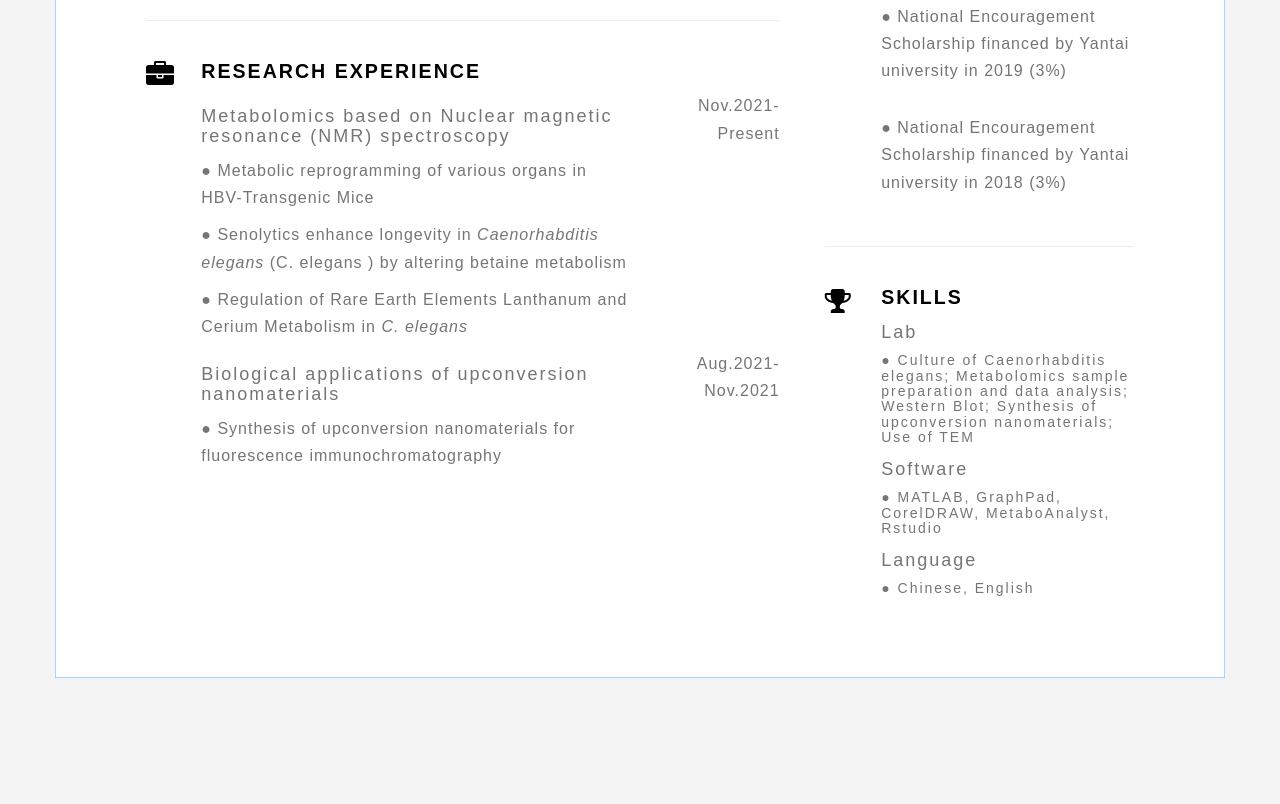
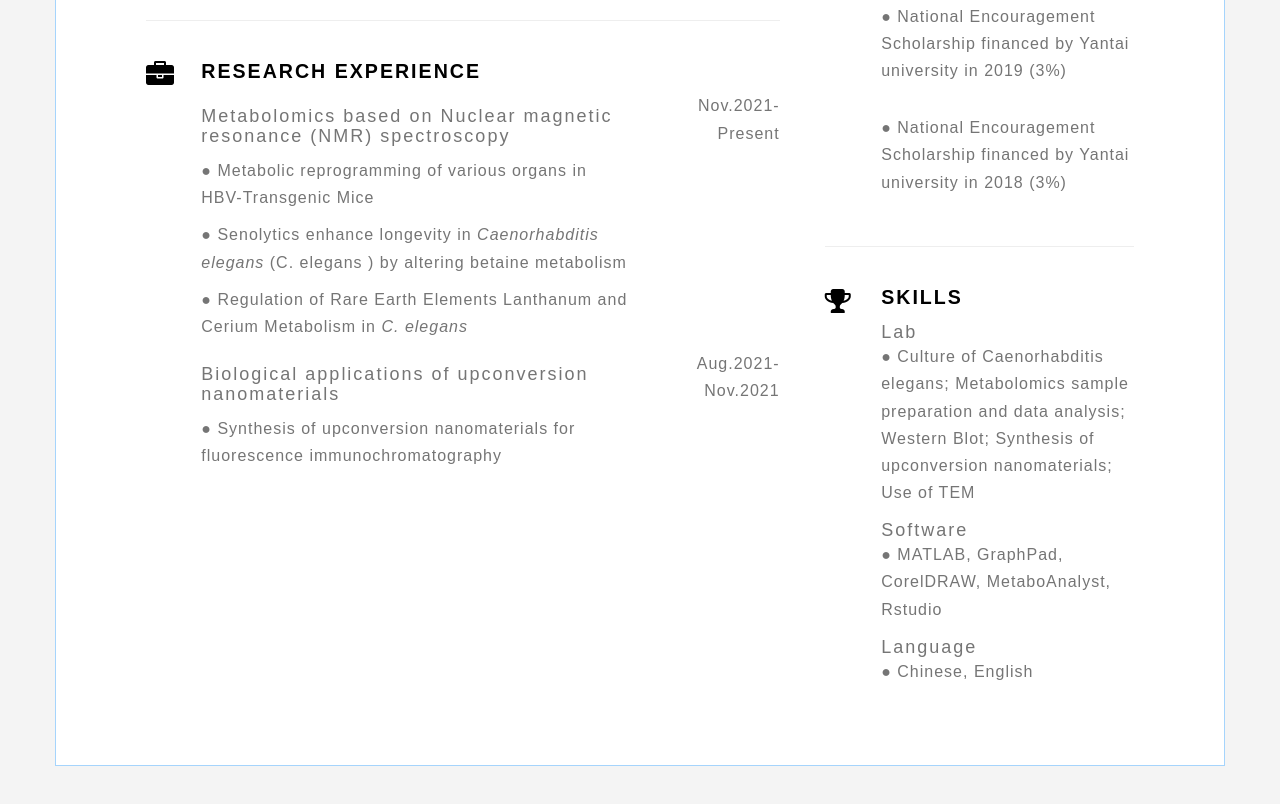
Before and after one commit to ploverl/wenning, a plain HTML site: page index.html in a window 1280 px wide. Shown: the part 1254-2058 px from the top of the page. Drawn offline with nearby package versions, Linux system fonts and the light colour scheme; a web font is replaced by a local one.

Commit message:
Update index.html

```diff
--- a/index.html
+++ b/index.html
@@ -519,13 +519,13 @@ footer a {
 			<div class="col-sm-11 col-md-10 ">
 				<h3><b>Skills</b></h3>
 				<h4>Lab</h4>
-				    <h5>● Culture of Caenorhabditis elegans; Metabolomics sample preparation and data analysis; Western Blot; Synthesis of upconversion nanomaterials; Use of TEM</h>
+				    <p>● Culture of Caenorhabditis elegans; Metabolomics sample preparation and data analysis; Western Blot; Synthesis of upconversion nanomaterials; Use of TEM</p>
 				<!--1st award end-->
 
 				<h4>Software</h4>
-					<h5>● MATLAB, GraphPad, CorelDRAW, MetaboAnalyst, Rstudio</h>
+					<p>● MATLAB, GraphPad, CorelDRAW, MetaboAnalyst, Rstudio</p>
 				<h4>Language</h4>
-					<h5>● Chinese, English</h>
+					<p>● Chinese, English</p>
 		</div><!--tech skills end-->
 	</div><!--right end-->
 </div><!--container end-->
```
